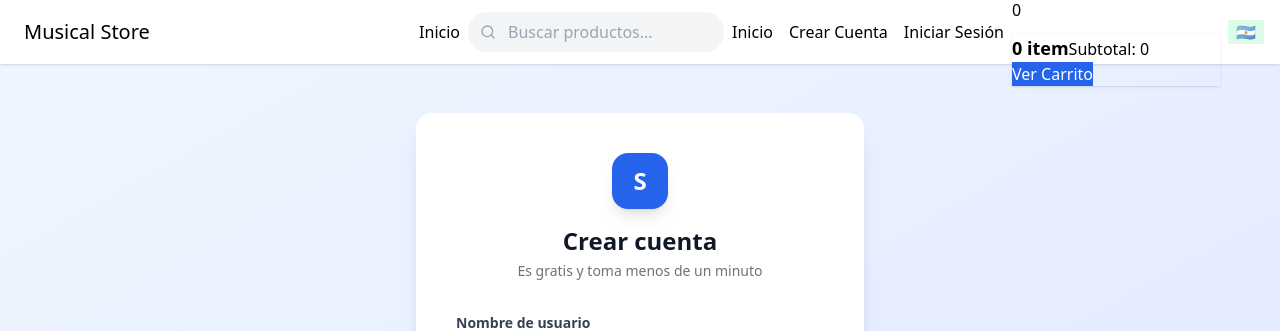
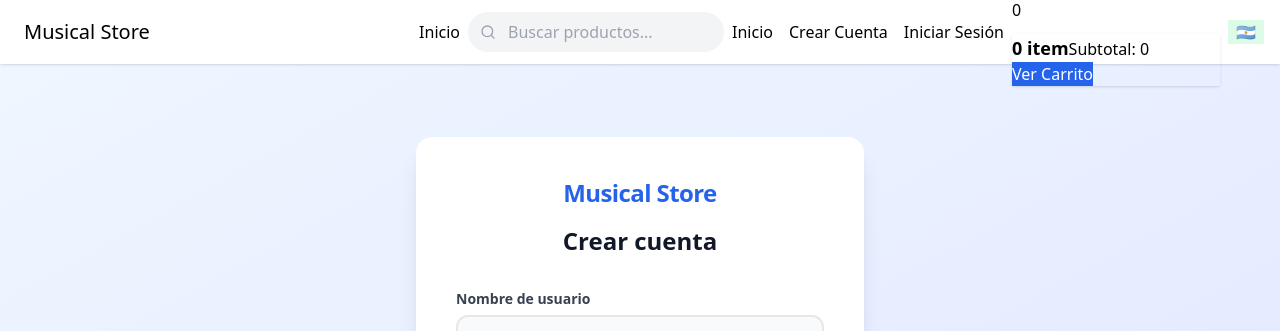
Before and after one commit to Javierdigital85/Frontend-ecommerce, a React (Vite) app: page /register in a window 1280 px wide. Shown: the top 331 px of the page. Built offline with nearby package versions, Linux system fonts and the light colour scheme; no server answers; the HTML template or start-up script is replaced by a standard one.

Commit message:
update login and register

```diff
--- a/src/pages/Login.tsx
+++ b/src/pages/Login.tsx
@@ -8,9 +8,7 @@ const Login = () => {
       <div className="w-full max-w-md">
         <div className="bg-white rounded-2xl shadow-xl p-8 md:p-10">
           <div className="text-center mb-8">
-            <div className="w-14 h-14 bg-blue-600 rounded-2xl flex items-center justify-center mx-auto mb-4 shadow-lg">
-              <span className="text-2xl text-white font-bold">S</span>
-            </div>
+            <h2 className="text-2xl font-extrabold text-blue-600 tracking-tight mb-4">Musical Store</h2>
             <h1 className="text-2xl font-bold text-gray-900">{t.loginWelcome}</h1>
             <p className="text-gray-500 text-sm mt-1">{t.loginSubtitle}</p>
           </div>
--- a/src/pages/Register.tsx
+++ b/src/pages/Register.tsx
@@ -8,11 +8,8 @@ const Register = () => {
       <div className="w-full max-w-md">
         <div className="bg-white rounded-2xl shadow-xl p-8 md:p-10">
           <div className="text-center mb-8">
-            <div className="w-14 h-14 bg-blue-600 rounded-2xl flex items-center justify-center mx-auto mb-4 shadow-lg">
-              <span className="text-2xl text-white font-bold">S</span>
-            </div>
+            <h2 className="text-2xl font-extrabold text-blue-600 tracking-tight mb-4">Musical Store</h2>
             <h1 className="text-2xl font-bold text-gray-900">{t.registerTitle}</h1>
-            <p className="text-gray-500 text-sm mt-1">{t.registerSubtitle}</p>
           </div>
           <RegisterForm />
         </div>
```
